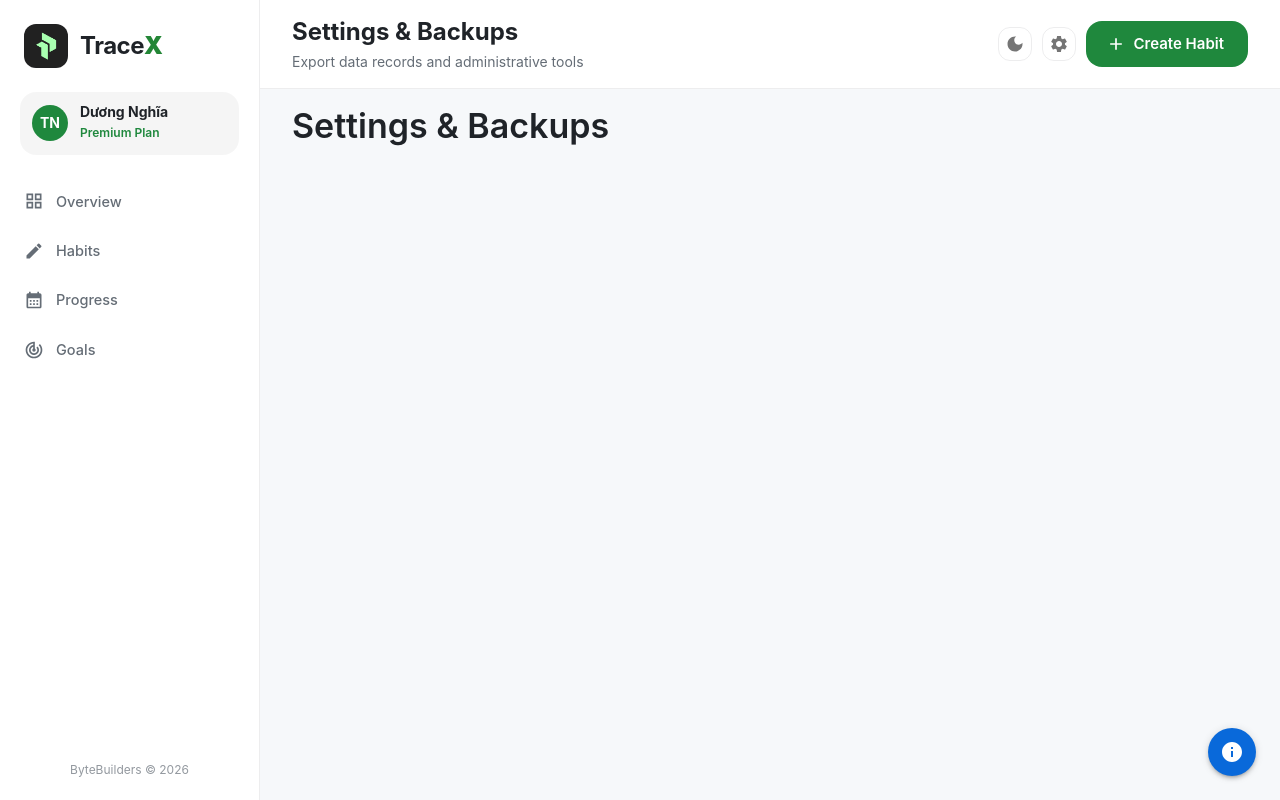
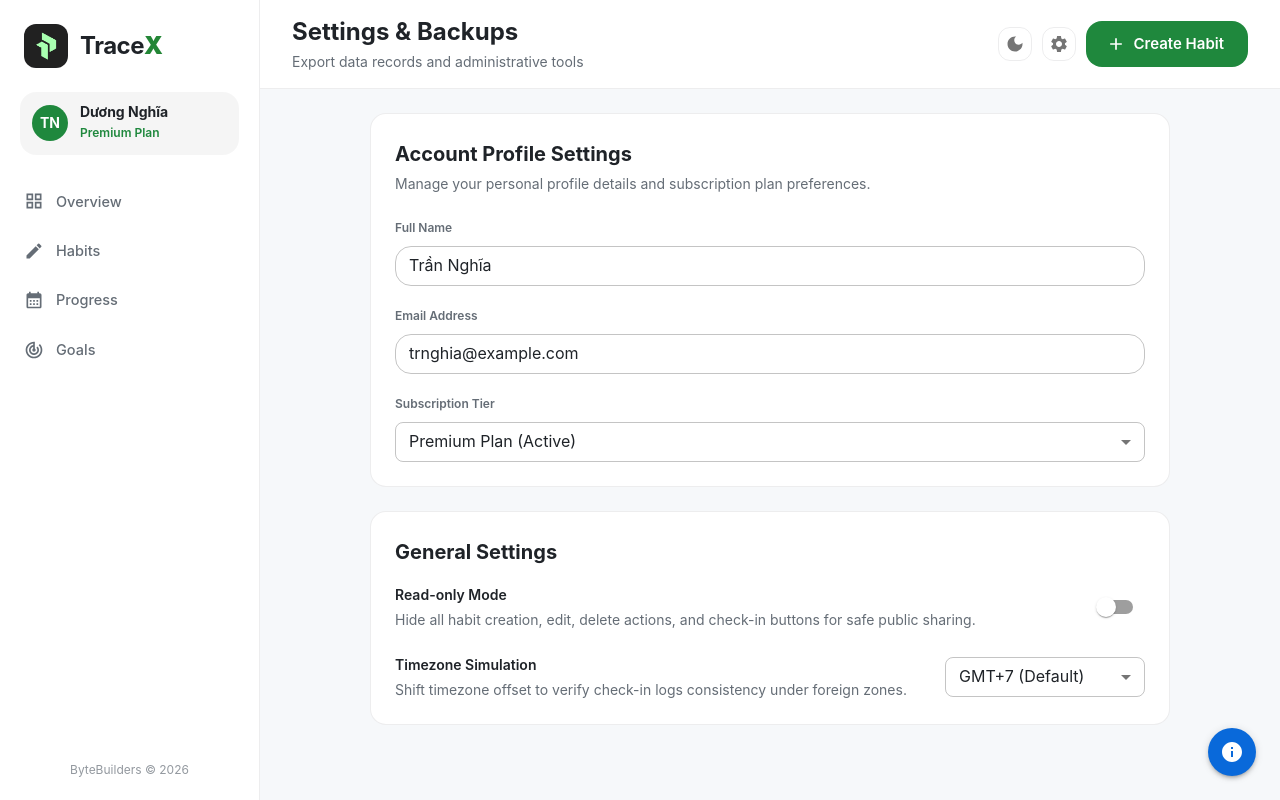
Before and after one commit to NghiaDPTWorkk/habit-hub, a React (Vite) app in the folder fe/: page /settings in a window 1280 px wide. Built offline with nearby package versions, Linux system fonts and the light colour scheme.

Commit message:
feat(settings): HH-56 - add profile and general settings ui #56

```diff
--- a/fe/src/components/ui/index.ts
+++ b/fe/src/components/ui/index.ts
@@ -28,6 +28,8 @@ export {
   RadioGroup,
   Select,
   Stack,
+  Switch,
+  Checkbox,
   Toolbar,
   Tooltip,
   Typography,
--- a/fe/src/features/settings/components/SettingsPage.tsx
+++ b/fe/src/features/settings/components/SettingsPage.tsx
@@ -1,15 +1,197 @@
-import React from 'react'
-import { Box, Typography } from '@/components/ui'
+import React, { useState } from 'react'
+import {
+  Box,
+  Typography,
+  Card,
+  TextField,
+  FormControl,
+  Select,
+  MenuItem,
+  Switch,
+  Stack,
+} from '@/components/ui'
 
 const TEXTS = {
   title: 'Settings & Backups',
+  subtitle: 'Export data records and administrative tools',
+  profileTitle: 'Account Profile Settings',
+  profileSubtitle: 'Manage your personal profile details and subscription plan preferences.',
+  fullNameLabel: 'Full Name',
+  emailLabel: 'Email Address',
+  subTierLabel: 'Subscription Tier',
+  subFree: 'Free Tier',
+  subPremium: 'Premium Plan (Active)',
+  generalTitle: 'General Settings',
+  readOnlyTitle: 'Read-only Mode',
+  readOnlySubtitle:
+    'Hide all habit creation, edit, delete actions, and check-in buttons for safe public sharing.',
+  timezoneTitle: 'Timezone Simulation',
+  timezoneSubtitle:
+    'Shift timezone offset to verify check-in logs consistency under foreign zones.',
+  backupTitle: 'Backup & Restore Data',
+  backupSubtitle:
+    'Export all user database records (Habits, Check-ins, Goals, Notes) from LocalStorage to a local JSON file or import it back.',
+  exportBtn: 'Export Data (JSON)',
+  importBtn: 'Import Data (JSON)',
+  adminTitle: 'Administration & Release Zone',
+  adminSubtitle:
+    'This application version operates under a Code Freeze status. You can wipe out all local data cache or load seed mockups.',
+  wipeBtn: 'Wipe All Data',
+  seedBtn: 'Load Demo Seed Data',
+  lighthouseText:
+    'Lighthouse Performance Audit: Accessibility: 100/100 | Best Practices: 98/100 | Performance: 99/100.',
+  tzGmt7: 'GMT+7 (Default)',
+  tzGmt0: 'GMT+0 (UTC)',
+  tzGmt5: 'GMT-5 (EST)',
 }
 
 export const SettingsPage: React.FC = () => {
+  // Account Profile state
+  const [fullName, setFullName] = useState(
+    () => localStorage.getItem('profile_full_name') || 'Trần Nghĩa'
+  )
+  const [email, setEmail] = useState(
+    () => localStorage.getItem('profile_email') || 'trnghia@example.com'
+  )
+  const [subTier, setSubTier] = useState(
+    () => localStorage.getItem('profile_sub_tier') || 'Premium Plan (Active)'
+  )
+
+  // General settings state
+  const [readOnly, setReadOnly] = useState(
+    () => localStorage.getItem('general_read_only') === 'true'
+  )
+  const [timezone, setTimezone] = useState(
+    () => localStorage.getItem('general_timezone') || 'GMT+7 (Default)'
+  )
+
+  // Handlers for persistence
+  const handleFullNameChange = (e: React.ChangeEvent<HTMLInputElement>) => {
+    const val = e.target.value
+    setFullName(val)
+    localStorage.setItem('profile_full_name', val)
+  }
+
+  const handleEmailChange = (e: React.ChangeEvent<HTMLInputElement>) => {
+    const val = e.target.value
+    setEmail(val)
+    localStorage.setItem('profile_email', val)
+  }
+
+  const handleSubTierChange = (e: { target: { value: string } }) => {
+    const val = e.target.value
+    setSubTier(val)
+    localStorage.setItem('profile_sub_tier', val)
+  }
+
+  const handleReadOnlyChange = (e: React.ChangeEvent<HTMLInputElement>) => {
+    const val = e.target.checked
+    setReadOnly(val)
+    localStorage.setItem('general_read_only', String(val))
+  }
+
+  const handleTimezoneChange = (e: { target: { value: string } }) => {
+    const val = e.target.value
+    setTimezone(val)
+    localStorage.setItem('general_timezone', val)
+  }
+
   return (
-    <Box>
-      <Typography variant="h4">{TEXTS.title}</Typography>
-    </Box>
+    <Stack spacing={3} sx={{ maxWidth: 800, mx: 'auto', mt: 1, mb: 4 }}>
+      {/* Account Profile Settings Card */}
+      <Card variant="outlined" sx={{ p: 3 }}>
+        <Typography variant="h6" sx={{ fontWeight: 700, mb: 0.5 }}>
+          {TEXTS.profileTitle}
+        </Typography>
+        <Typography variant="body2" sx={{ color: 'text.secondary', mb: 3 }}>
+          {TEXTS.profileSubtitle}
+        </Typography>
+
+        <Stack spacing={2.5}>
+          <Box>
+            <Typography
+              variant="caption"
+              sx={{ fontWeight: 600, color: 'text.secondary', display: 'block', mb: 1 }}
+            >
+              {TEXTS.fullNameLabel}
+            </Typography>
+            <TextField value={fullName} onChange={handleFullNameChange} fullWidth />
+          </Box>
+
+          <Box>
+            <Typography
+              variant="caption"
+              sx={{ fontWeight: 600, color: 'text.secondary', display: 'block', mb: 1 }}
+            >
+              {TEXTS.emailLabel}
+            </Typography>
+            <TextField value={email} onChange={handleEmailChange} fullWidth />
+          </Box>
+
+          <Box>
+            <Typography
+              variant="caption"
+              sx={{ fontWeight: 600, color: 'text.secondary', display: 'block', mb: 1 }}
+            >
+              {TEXTS.subTierLabel}
+            </Typography>
+            <FormControl fullWidth size="small">
+              <Select value={subTier} onChange={handleSubTierChange} displayEmpty>
+                <MenuItem value="Free Tier">{TEXTS.subFree}</MenuItem>
+                <MenuItem value="Premium Plan (Active)">{TEXTS.subPremium}</MenuItem>
+              </Select>
+            </FormControl>
+          </Box>
+        </Stack>
+      </Card>
+
+      {/* General Settings Card */}
+      <Card variant="outlined" sx={{ p: 3 }}>
+        <Typography variant="h6" sx={{ fontWeight: 700, mb: 2 }}>
+          {TEXTS.generalTitle}
+        </Typography>
+
+        <Stack spacing={3}>
+          <Box sx={{ display: 'flex', justifyContent: 'space-between', alignItems: 'center' }}>
+            <Box sx={{ pr: 2 }}>
+              <Typography variant="subtitle2" sx={{ fontWeight: 600 }}>
+                {TEXTS.readOnlyTitle}
+              </Typography>
+              <Typography variant="body2" sx={{ color: 'text.secondary', mt: 0.5 }}>
+                {TEXTS.readOnlySubtitle}
+              </Typography>
+            </Box>
+            <Switch checked={readOnly} onChange={handleReadOnlyChange} />
+          </Box>
+
+          <Box
+            sx={{
+              display: 'flex',
+              justifyContent: 'space-between',
+              alignItems: 'center',
+              flexWrap: 'wrap',
+              gap: 2,
+            }}
+          >
+            <Box sx={{ flex: 1, minWidth: { xs: '100%', sm: 0 } }}>
+              <Typography variant="subtitle2" sx={{ fontWeight: 600 }}>
+                {TEXTS.timezoneTitle}
+              </Typography>
+              <Typography variant="body2" sx={{ color: 'text.secondary', mt: 0.5 }}>
+                {TEXTS.timezoneSubtitle}
+              </Typography>
+            </Box>
+            <FormControl sx={{ minWidth: 200, width: { xs: '100%', sm: 'auto' } }} size="small">
+              <Select value={timezone} onChange={handleTimezoneChange}>
+                <MenuItem value="GMT+7 (Default)">{TEXTS.tzGmt7}</MenuItem>
+                <MenuItem value="GMT+0 (UTC)">{TEXTS.tzGmt0}</MenuItem>
+                <MenuItem value="GMT-5 (EST)">{TEXTS.tzGmt5}</MenuItem>
+              </Select>
+            </FormControl>
+          </Box>
+        </Stack>
+      </Card>
+    </Stack>
   )
 }
 
```
